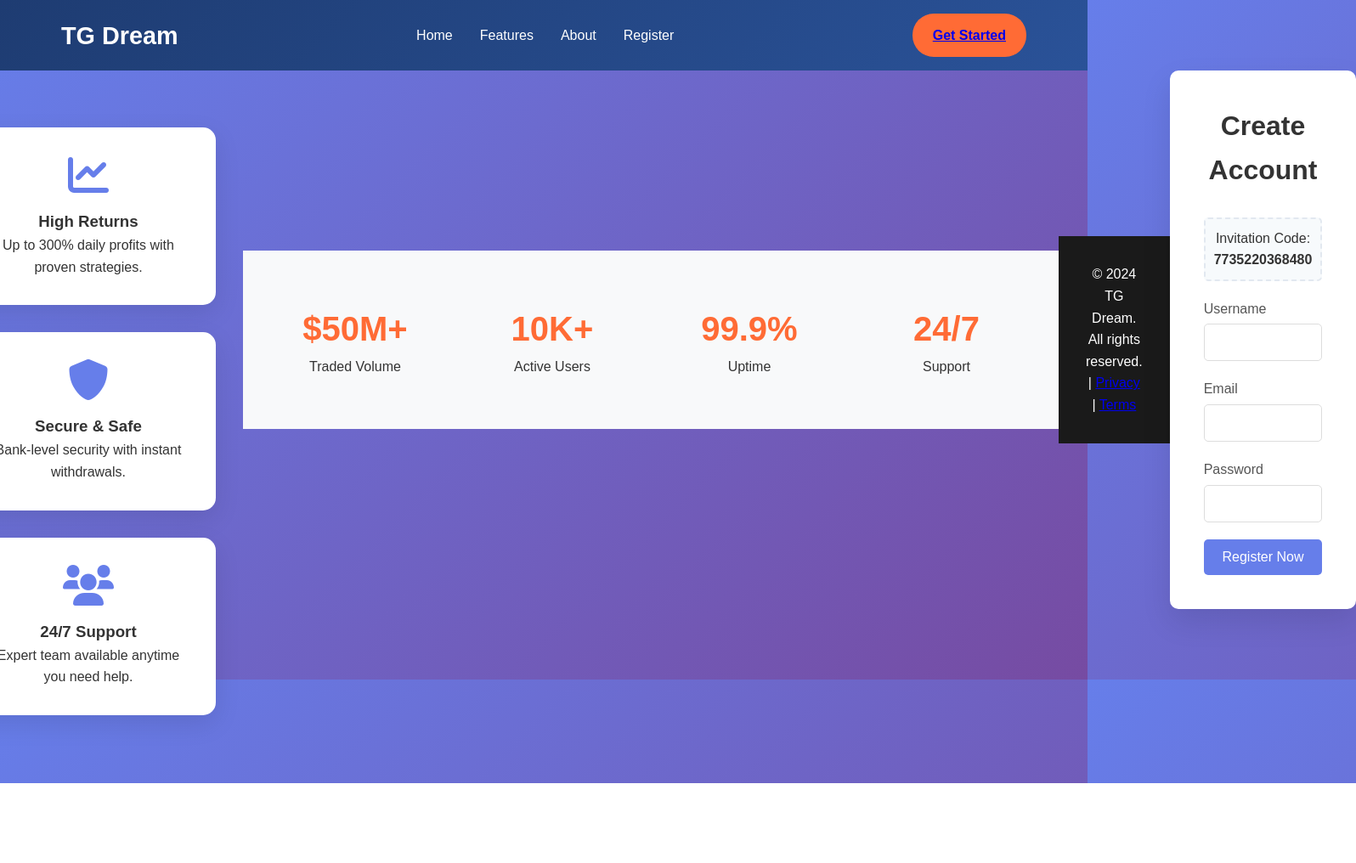
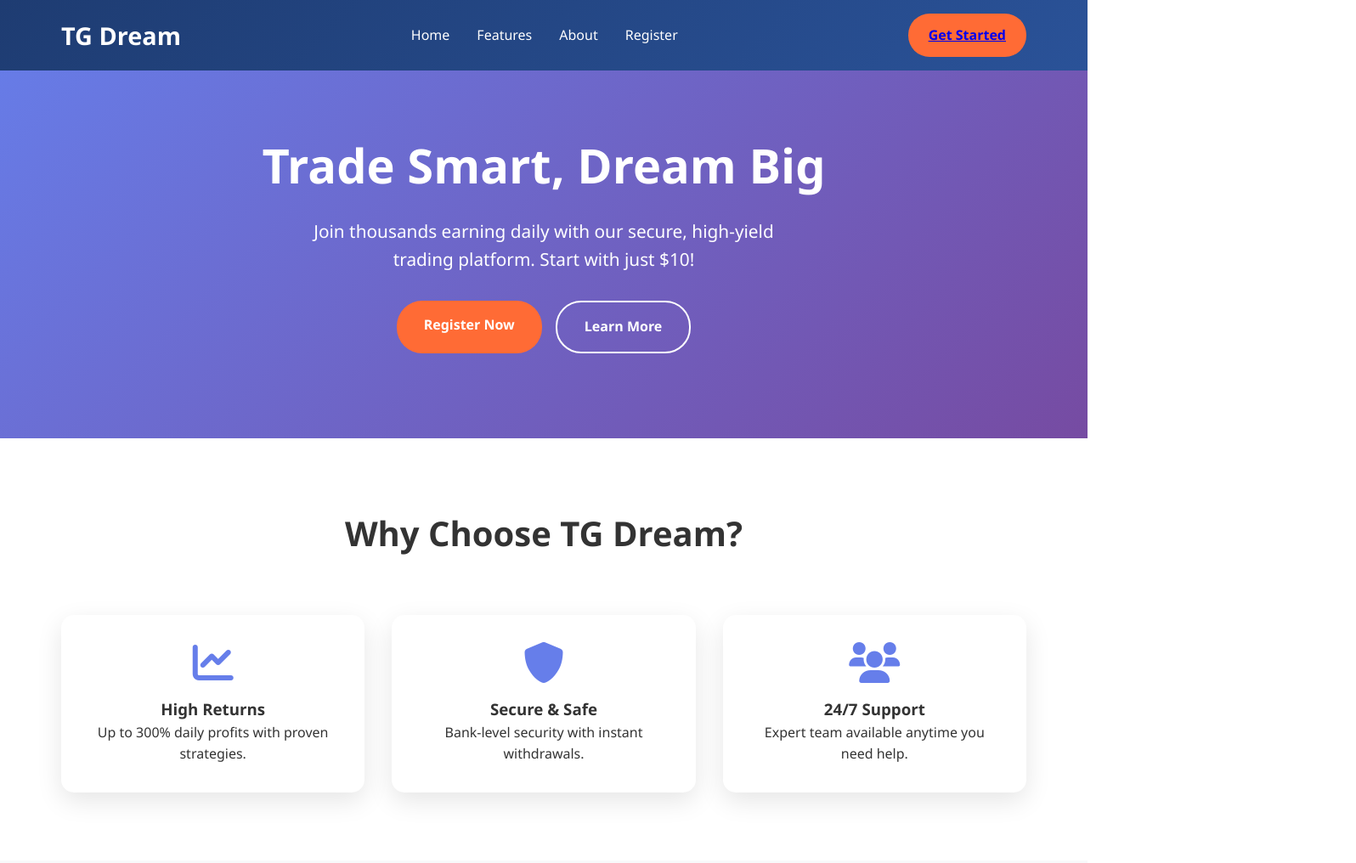
Before and after one commit to oxbrandox/Tringaaa_11, a plain HTML site: page Index.html in a window 1280 px wide. Shown: the top 1016 px of the page at 85% size, 1596 px wide, since content can reach past the window. Before the commit the page ends 922 px from the top, so only its background shows below. Drawn offline with Linux system fonts and the light colour scheme.

Commit message:
Update Index.html

```diff
--- a/Index.html
+++ b/Index.html
@@ -141,108 +141,4 @@
         });
     </script>
 </body>
-</html><!DOCTYPE html>
-<html lang="en">
-<head>
-    <meta charset="UTF-8">
-    <meta name="viewport" content="width=device-width, initial-scale=1.0">
-    <title>Register - Your Site</title>
-    <style>
-        body {
-            font-family: Arial, sans-serif;
-            background: linear-gradient(135deg, #667eea 0%, #764ba2 100%);
-            display: flex;
-            justify-content: center;
-            align-items: center;
-            height: 100vh;
-            margin: 0;
-        }
-        .register-container {
-            background: white;
-            padding: 40px;
-            border-radius: 10px;
-            box-shadow: 0 15px 35px rgba(0,0,0,0.1);
-            width: 100%;
-            max-width: 400px;
-        }
-        h1 {
-            text-align: center;
-            color: #333;
-            margin-bottom: 30px;
-        }
-        .form-group {
-            margin-bottom: 20px;
-        }
-        label {
-            display: block;
-            margin-bottom: 5px;
-            color: #555;
-        }
-        input {
-            width: 100%;
-            padding: 12px;
-            border: 1px solid #ddd;
-            border-radius: 5px;
-            box-sizing: border-box;
-            font-size: 16px;
-        }
-        input:focus {
-            outline: none;
-            border-color: #667eea;
-        }
-        button {
-            width: 100%;
-            padding: 12px;
-            background: #667eea;
-            color: white;
-            border: none;
-            border-radius: 5px;
-            font-size: 16px;
-            cursor: pointer;
-            transition: background 0.3s;
-        }
-        button:hover {
-            background: #5a67d8;
-        }
-        .invitation-code {
-            background: #f7fafc;
-            border: 2px dashed #e2e8f0;
-            padding: 10px;
-            text-align: center;
-            margin-bottom: 20px;
-            border-radius: 5px;
-        }
-    </style>
-</head>
-<body>
-    <div class="register-container">
-        <h1>Create Account</h1>
-        <div class="invitation-code">
-            Invitation Code: <strong>7735220368480</strong>
-        </div>
-        <form id="registerForm">
-            <div class="form-group">
-                <label for="username">Username</label>
-                <input type="text" id="username" required>
-            </div>
-            <div class="form-group">
-                <label for="email">Email</label>
-                <input type="email" id="email" required>
-            </div>
-            <div class="form-group">
-                <label for="password">Password</label>
-                <input type="password" id="password" required>
-            </div>
-            <button type="submit">Register Now</button>
-        </form>
-    </div>
-
-    <script>
-        document.getElementById('registerForm').addEventListener('submit', function(e) {
-            e.preventDefault();
-            alert('Registration submitted! (Add your backend logic here)');
-            // Here, integrate with your server-side API
-        });
-    </script>
-</body>
 </html>
```
